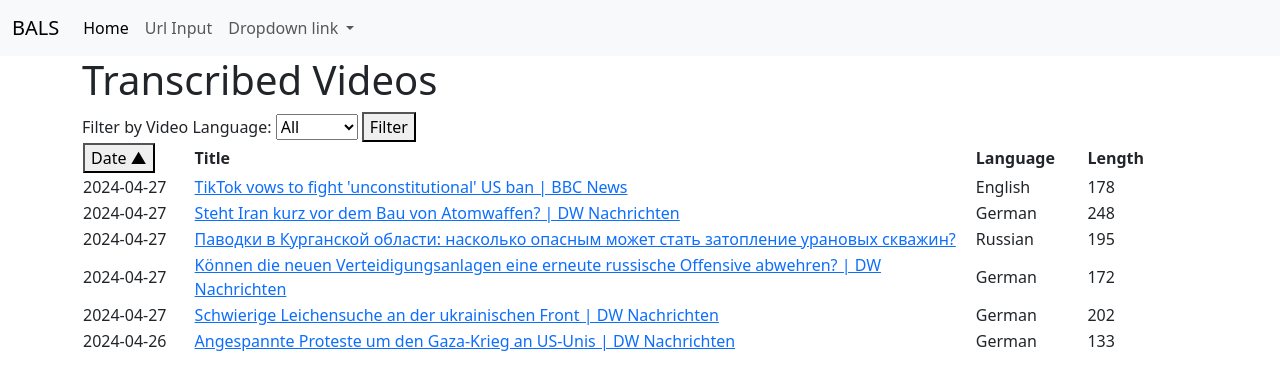
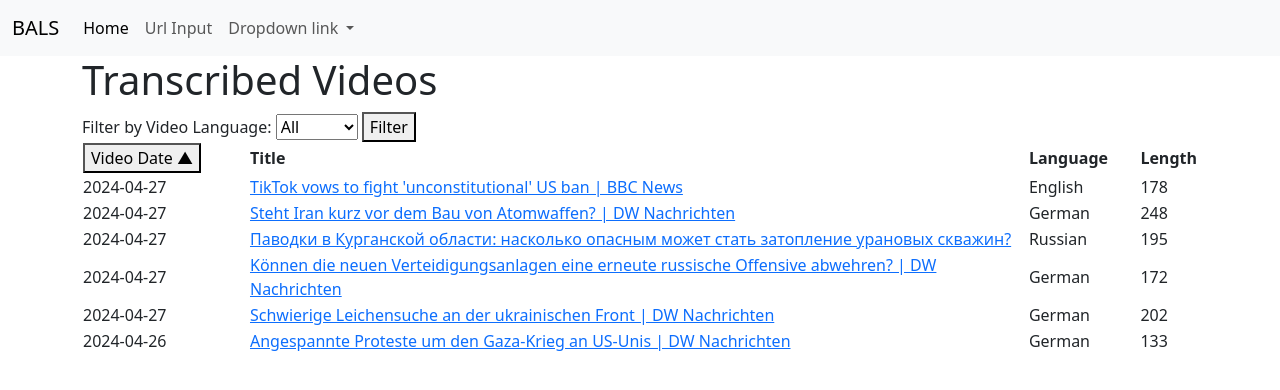
Before and after one commit to brentwong-kiel1997/AI_language_school_based_on_Django_and_OpenAI, a Django app: page / in a window 1280 px wide. Shown: the top 390 px of the page. Run offline with Django 5.2, Linux system fonts and the light colour scheme; data comes from the database, SQL or seed files in the repository.

Commit message:
First version, with no dataset

```diff
--- a/bals/main_app/templates/main_app/home.html
+++ b/bals/main_app/templates/main_app/home.html
@@ -25,11 +25,11 @@ Home
         <table id="videoTable" style="width:100%;">
             <thead>
                 <tr>
-                    <th style="width:10%;" class="sortable">
-                        <button id="dateButton">Date &#x25B2;</button></th>
+                    <th style="width:15%;" class="sortable">
+                        <button id="dateButton">Video Date &#x25B2;</button></th>
                     <th style="width:70%;">Title</th>
                     <th style="width:10%;">Language</th>
-                    <th style="width:10%;">Length</th>
+                    <th style="width:5%;">Length</th>
                 </tr>
             </thead>
             <tbody>
@@ -54,10 +54,10 @@ Home
                 if (!asc) {
                     rows = rows.reverse();
                     asc = true;
-                    $('#dateButton').html('Date &#x25B2;');
+                    $('#dateButton').html('Video Date &#x25B2;');
                 } else {
                     asc = false;
-                    $('#dateButton').html('Date &#x25BC;');
+                    $('#dateButton').html('Video Date &#x25BC;');
                 }
                 for (var i = 0; i < rows.length; i++) {
                     table.append(rows[i]);
```
